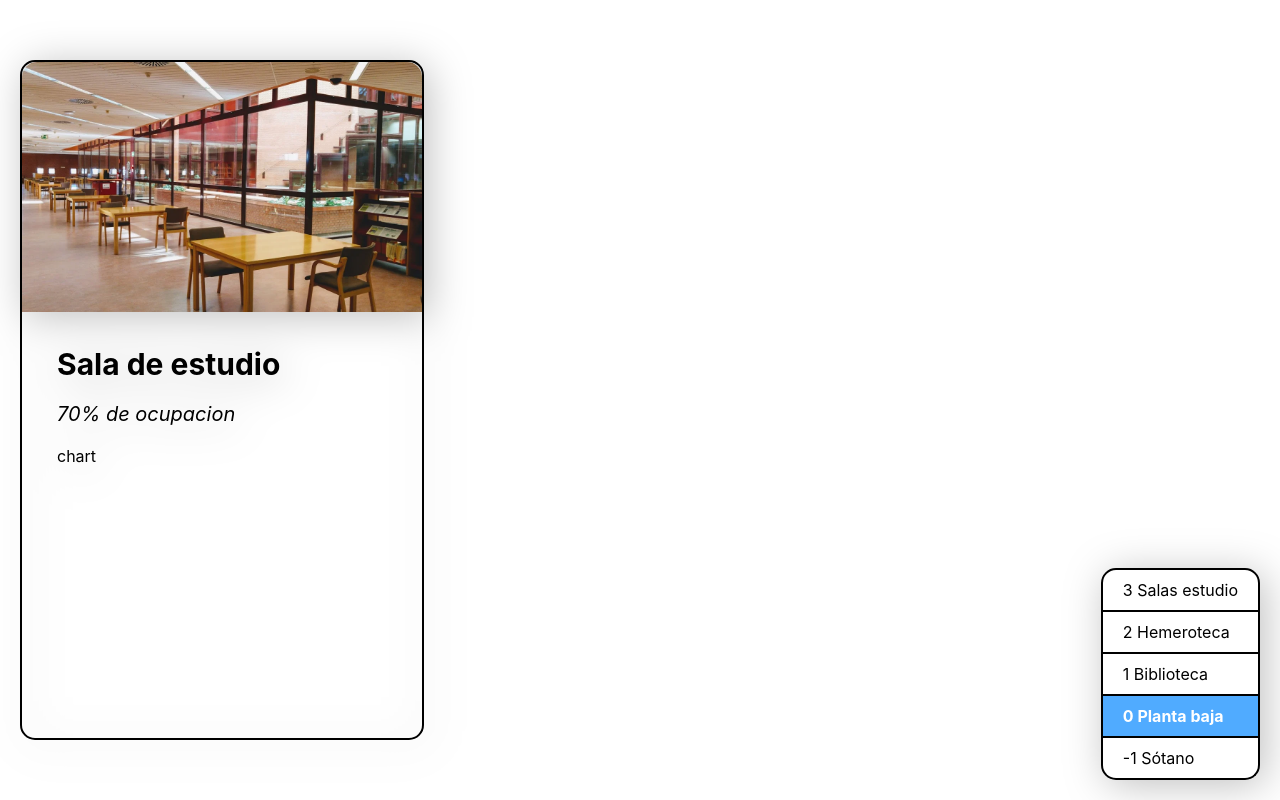
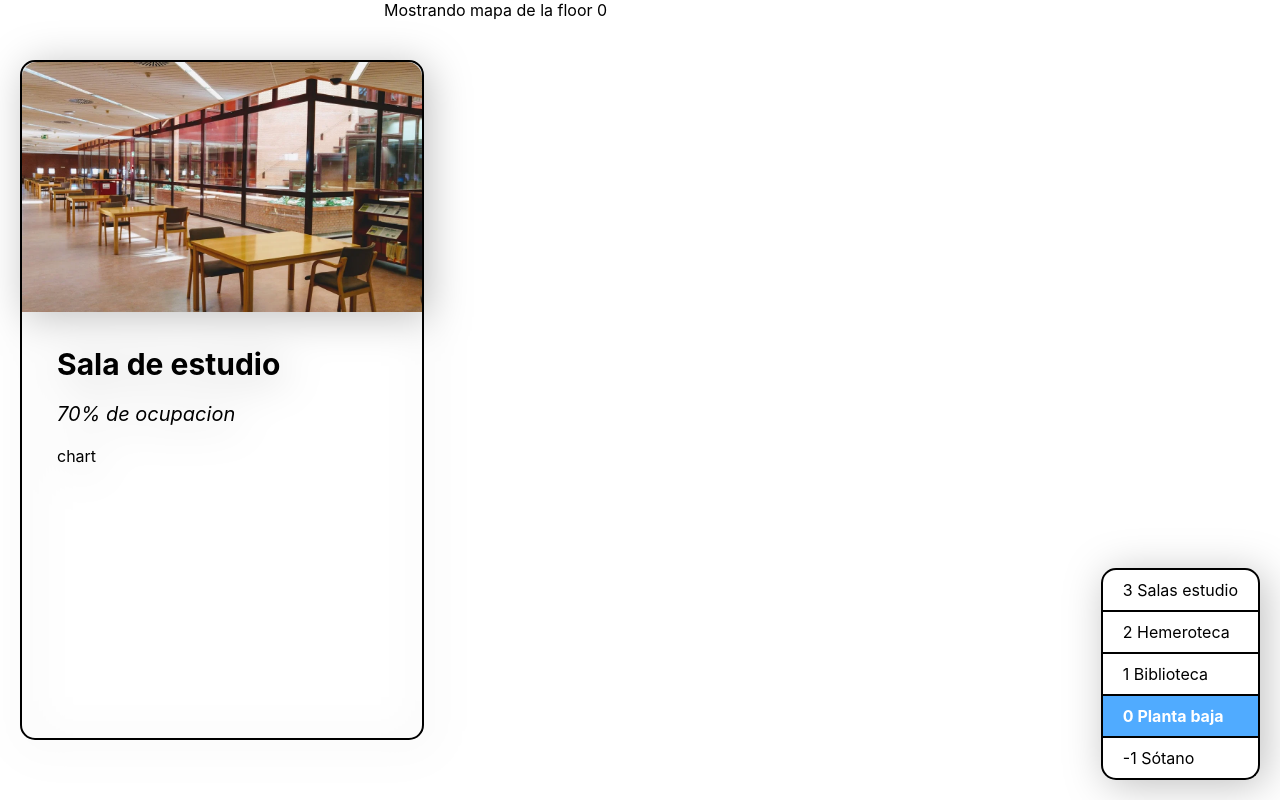
Before and after one commit to raporpe/final-degree-project, a React (Create React App) app in the folder frontend/: page / in a window 1280 px wide. Built offline with nearby package versions, Linux system fonts and the light colour scheme; the HTML template or start-up script is replaced by a standard one.

Commit message:
FloorMap schema

```diff
--- a/frontend/src/App.js
+++ b/frontend/src/App.js
@@ -2,13 +2,14 @@ import './App.css';
 import FloorSelector from './FloorSelector';
 import React from 'react';
 import SidePanel from './SidePanel';
+import FloorMap from './FloorMap';
 
-const floors = new Map()
-floors.set(3, "Salas estudio")
-floors.set(2, "Hemeroteca")
-floors.set(1, "Biblioteca")
-floors.set(0, "Planta baja")
-floors.set(-1, "Sótano")
+let fixedFloors = new Map();
+fixedFloors.set(3, "Salas estudio")
+fixedFloors.set(2, "Hemeroteca")
+fixedFloors.set(1, "Biblioteca")
+fixedFloors.set(0, "Planta baja")
+fixedFloors.set(-1, "Sótano")
 
 class App extends React.Component {
   constructor(props) {
@@ -21,6 +22,7 @@ class App extends React.Component {
 
   handleFloorChange = (newFloor) => {
     this.setState({currentFloor: newFloor})
+    // this.setState({currentRoom: null}) TODO: implementar cuando tengamos el selector de room
   }
 
   handleRoomChange = (newRoom) => {
@@ -31,7 +33,8 @@ class App extends React.Component {
     return (
       <div>
         <SidePanel currentRoom={this.state.currentRoom} onRoomChange={this.handleRoomChange}></SidePanel>
-        <FloorSelector currentFloor={this.state.currentFloor} floors={floors} onFloorChange={this.handleFloorChange}></FloorSelector>
+        <FloorSelector currentFloor={this.state.currentFloor} floors={fixedFloors} onFloorChange={this.handleFloorChange}></FloorSelector>
+        <FloorMap currentFloor={this.state.currentFloor}></FloorMap>
       </div>
     );
   }
--- /dev/null
+++ b/frontend/src/FloorMap.css
@@ -0,0 +1,6 @@
+.map-main {
+    position: fixed;
+    top: 0%;
+    right: 30%;
+    left: 30%;
+}
--- /dev/null
+++ b/frontend/src/FloorMap.js
@@ -0,0 +1,13 @@
+import React from "react";
+import "./FloorMap.css";
+
+
+class FloorMap extends React.Component {
+    render () {
+        return(
+            <div className="map-main">Mostrando mapa de la floor {this.props.currentFloor}</div>
+        )
+    }
+}
+
+export default FloorMap;
```
